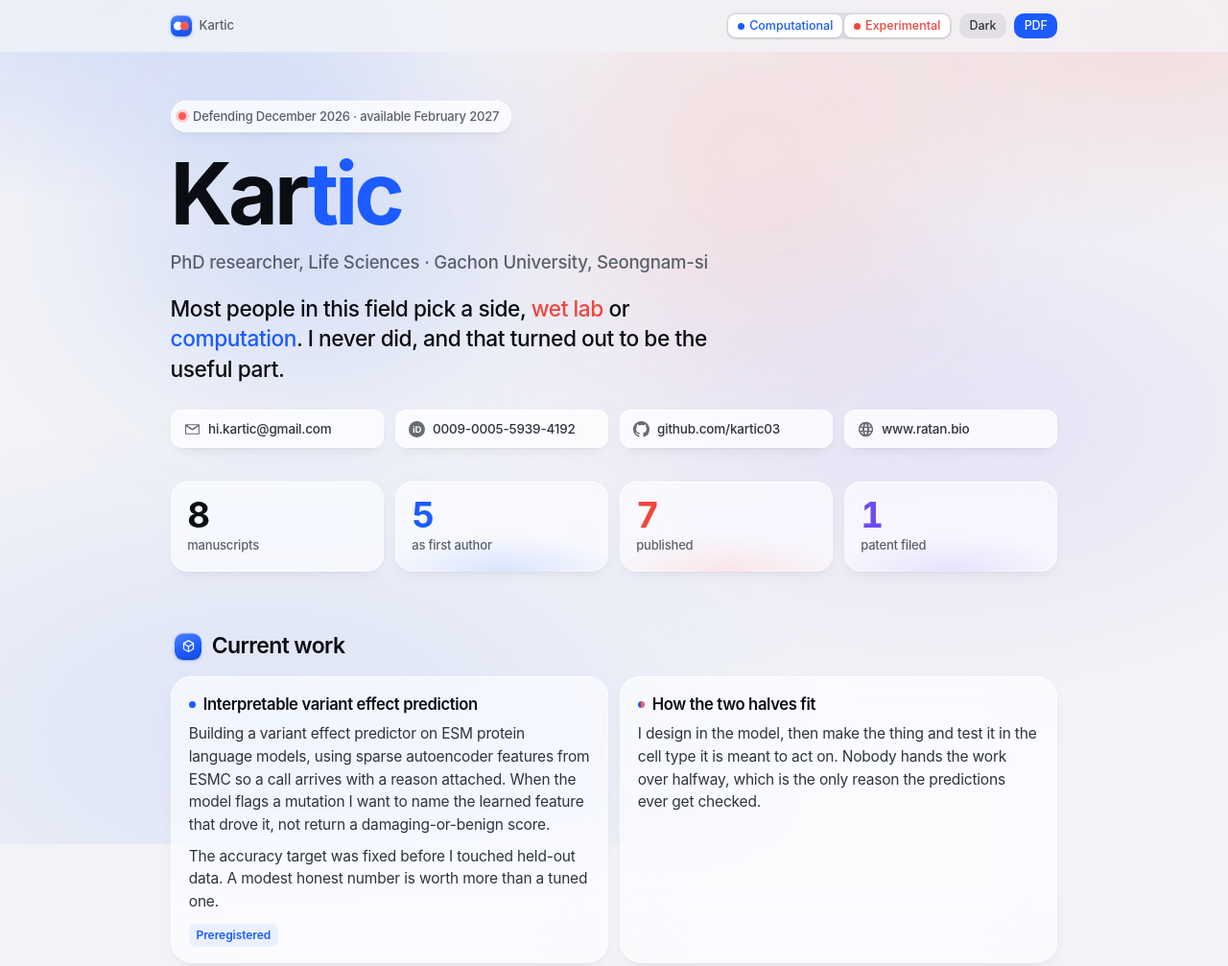
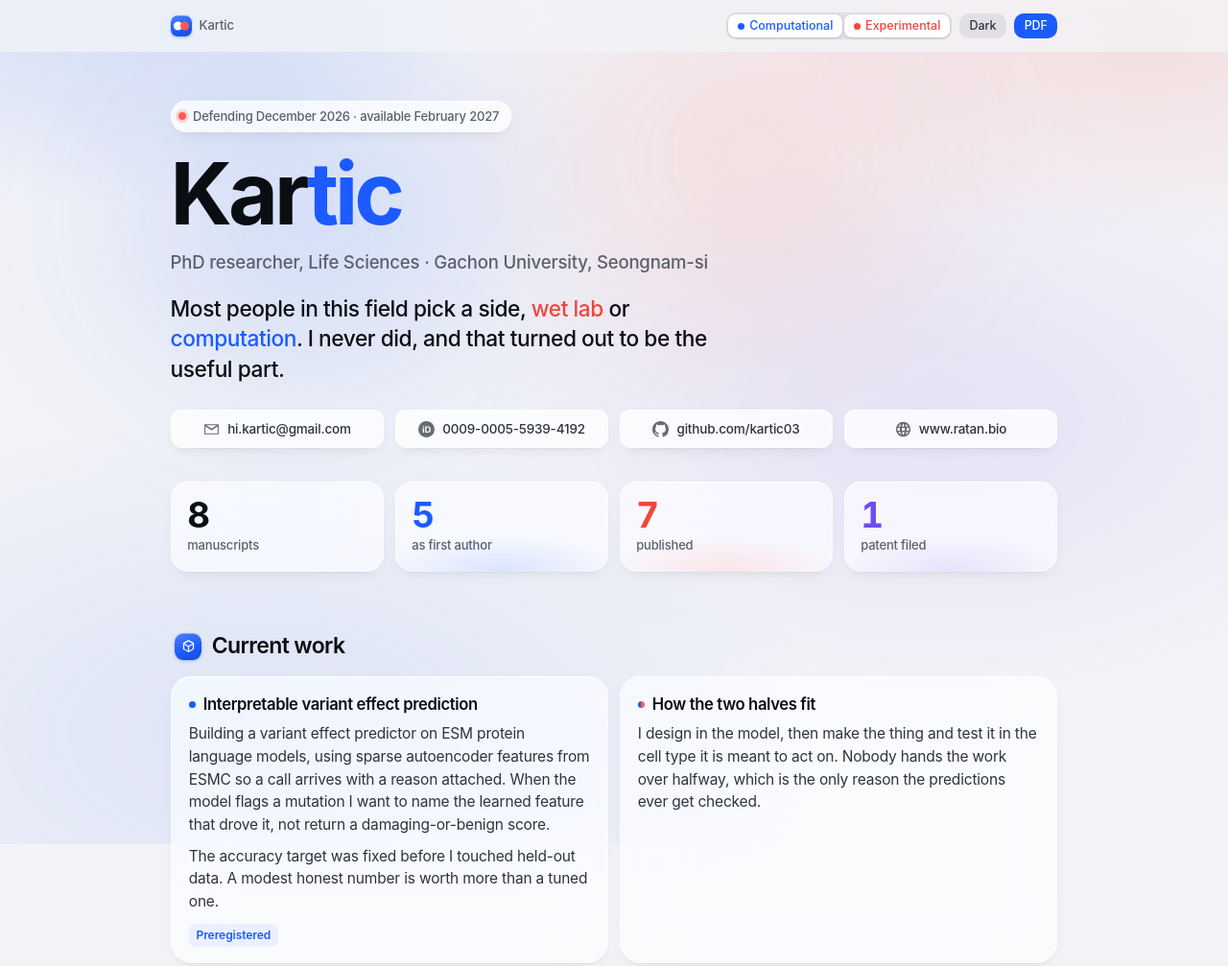
Before and after one commit to kartic03/cv, a plain HTML site: page index.html in a window 1280 px wide. Shown: the top 1007 px of the page at 96% size. Drawn offline with nearby package versions, Linux system fonts and the light colour scheme.

Commit message:
index.html updated

```diff
--- a/index.html
+++ b/index.html
@@ -210,7 +210,8 @@ a.btn{text-decoration:none}
 .lede .hl-wet{color:var(--coral)}
 .contact{margin-top:1.7rem;display:grid;grid-template-columns:repeat(4,1fr);gap:.7rem}
 .contact a{
-  display:flex;align-items:center;gap:.5rem;min-width:0;font-size:13.5px;font-weight:500;
+  display:flex;align-items:center;justify-content:center;gap:.5rem;min-width:0;
+  font-size:13.5px;font-weight:500;
   color:var(--label);background:var(--glass-strong);border-radius:12px;padding:.6rem .9rem;
   backdrop-filter:blur(18px) saturate(180%);-webkit-backdrop-filter:blur(18px) saturate(180%);
   box-shadow:var(--tile);touch-action:manipulation;
```
